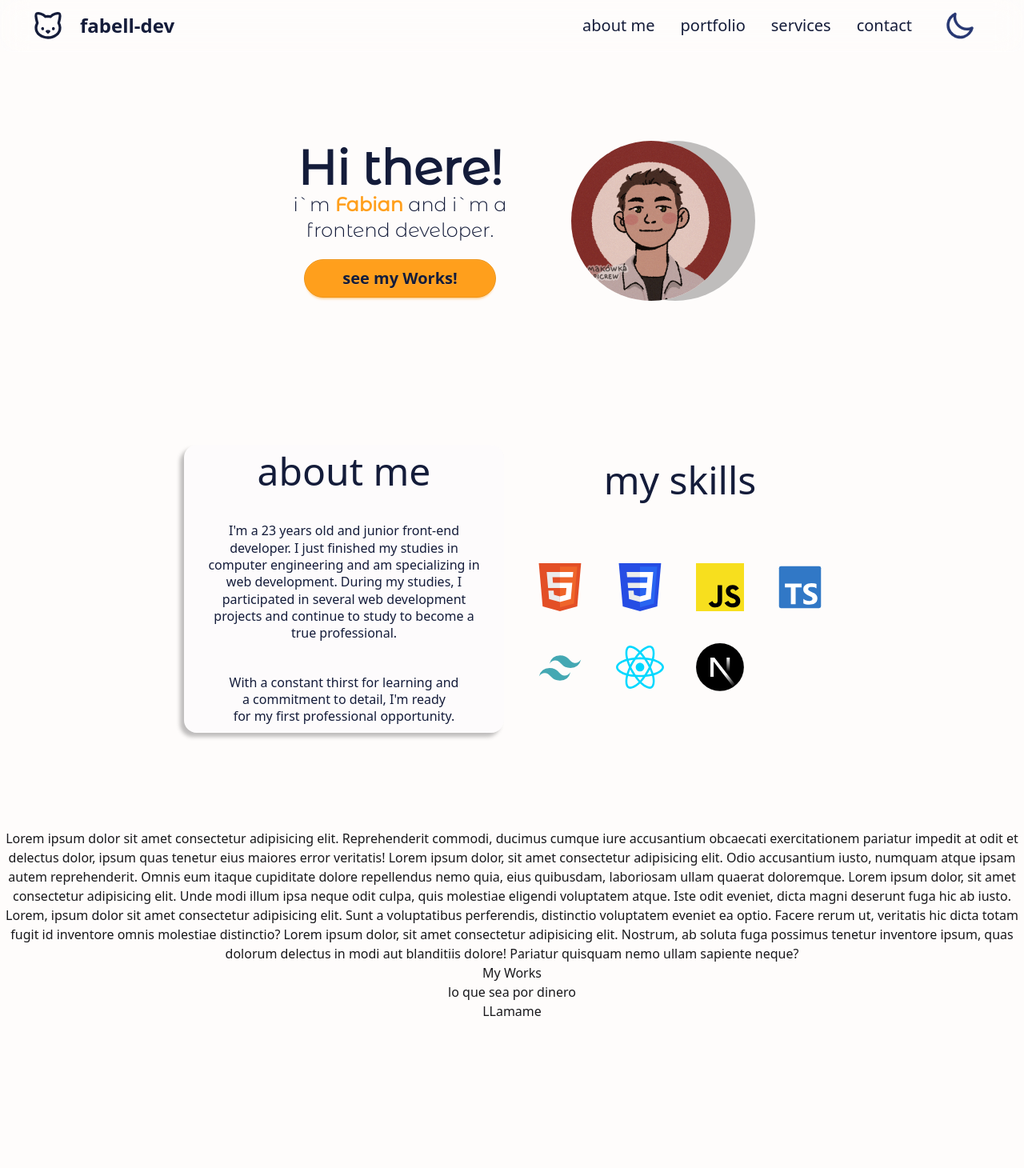
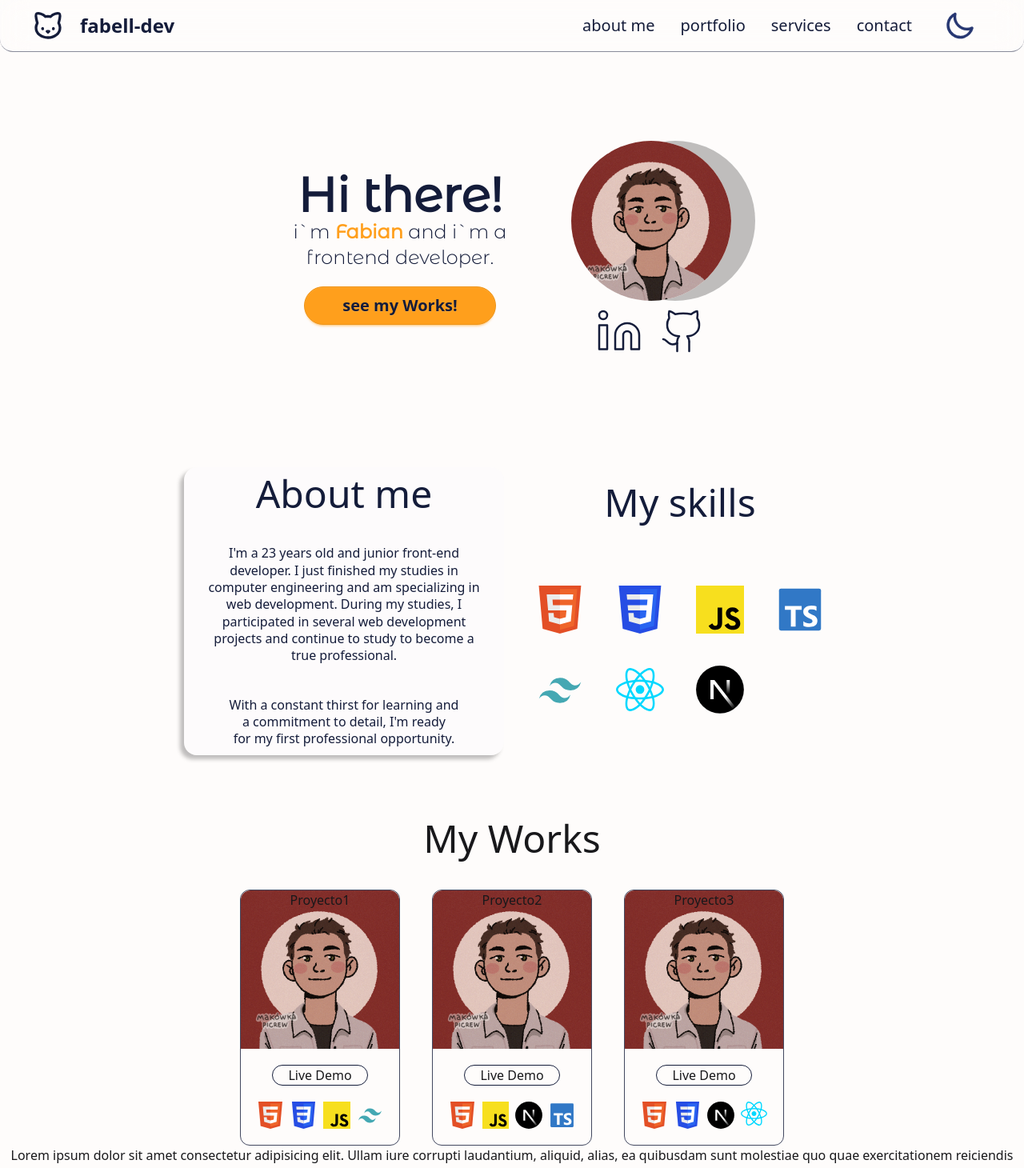
Before and after one commit to fabell-dev/Personal-Portfolio-v2, a React (Vite) app: page / in a window 1280 px wide. Shown: the top 1460 px of the page at 80% size. Before the commit the page ends 1276 px from the top, so only its background shows below. Built offline with nearby package versions, Linux system fonts and the light colour scheme.

Commit message:
Mas menos

```diff
--- a/package.json
+++ b/package.json
@@ -15,6 +15,7 @@
     "lucide-react": "^0.546.0",
     "react": "^19.1.1",
     "react-dom": "^19.1.1",
+    "swiper": "^12.0.3",
     "tailwindcss": "^4.1.14",
     "vite": "^7.1.1"
   },
--- a/src/App.tsx
+++ b/src/App.tsx
@@ -5,7 +5,7 @@ import Proyects from "./components/Proyects";
 import Services from "./components/Services";
 import Contact from "./components/Contact";
 
-import Test from "./components/Test";
+import Test from "./components/Test"
 
 function App() {
   return (
@@ -13,9 +13,9 @@ function App() {
       <NavBar />
       <HeroSection />
       <AboutMe />
+      <Proyects />
+      {/* <Services /> */}
       <Test/>
-      <Proyects />
-      <Services />
       <Contact />
     </>
   );
--- a/src/components/AboutMe.tsx
+++ b/src/components/AboutMe.tsx
@@ -23,13 +23,13 @@ function AboutMe() {
     <>
       <section
         id="about"
-        className="cursor-default text-neutral-content md:py-30 py-20 px-4
+        className="cursor-default text-neutral-content pt-20 px-4
         flex flex-col md:flex-row
         items-center place-content-center md:mt-10 md:gap-5"
       >
-        <div className="md:w-100 md:h-90 w-80 h-50 bg-info-content/30 rounded-2xl text-balance text-center md:shadow-[-5px_5px_5px_rgba(0,0,0,0.25)] flex flex-col justify-center  items-center md:gap-y-10 gap-y-5">
-          <p className="md:text-5xl text-4xl font-light">
-            about me
+        <div className="md:w-100 md:h-90 w-80 h-60 bg-info-content/30 rounded-2xl text-balance text-center shadow-[-5px_5px_5px_rgba(0,0,0,0.25)] flex flex-col justify-center  items-center md:gap-y-10 gap-y-5">
+          <p className="md:text-5xl text-4xl font-light ">
+            About me
           </p>
           <p className="md:text-[16px] md:mx-5 text-xs mx-2">
             I'm a 23 years old and junior front-end developer. I just finished
@@ -45,8 +45,8 @@ function AboutMe() {
         </div>
 
         <div className="md:w-100 md:h-90 w-80 h-60  flex flex-col box-border justify-between md:justify-normal md:gap-y-20">
-          <p className="md:text-5xl md:mt-5 text-4xl font-light  mt-10">
-            my skills
+          <p className="md:text-5xl md:mt-5 text-4xl font-light my-10 md:my-0">
+            My skills
           </p>
           <div
             className="w-80 md:w-100 grid grid-cols-4 grid-rows-2 justify-items-center gap-y-5 md:gap-y-10"
--- a/src/components/HeroSection.tsx
+++ b/src/components/HeroSection.tsx
@@ -1,11 +1,17 @@
-import test from "../assets/img/test.png";
+import profilephoto from "../assets/img/test.png";
+import { Github, Linkedin } from "lucide-react";
 
 function HeroSection() {
   return (
-    <section id="hero" className="cursor-default text-neutral-content md:pt-34 md:pb-5 pt-15 px-4 relative">
+    <section
+      id="hero"
+      className="cursor-default text-neutral-content md:pt-34 md:pb-5 pt-15 px-4 relative"
+    >
       <div className="flex items-center place-content-center mt-10 md:gap-20 gap-3">
         <div className="">
-          <p className="text-balance text-4xl md:text-6xl font-[Montserrat] font-bold">Hi there!</p>
+          <p className="text-balance text-4xl md:text-6xl font-[Montserrat] font-bold">
+            Hi there!
+          </p>
           <p className="text-xl md:text-2xl font-[Montserrat] font-light text-balance">
             i`m{" "}
             <span className="text-primary font-[Montserrat] font-bold">
@@ -13,20 +19,35 @@ function HeroSection() {
             </span>{" "}
             and i`m a
           </p>
-          <p className="text-xl md:text-2xl font-[Montserrat]  font-light">frontend developer.</p>
+          <p className="text-xl md:text-2xl font-[Montserrat]  font-light">
+            frontend developer.
+          </p>
           <button
             className="btn btn-primary rounded-4xl text-neutral-content md:mt-5 mt-3 md:h-12 md:w-60 h-8 w-43  "
             type="button"
           >
-            <a href="#portfolio" className="w-100% md:text-xl  text-balance">see my Works!</a>
+            <a href="#portfolio" className="w-100% md:text-xl  text-balance">
+              see my Works!
+            </a>
           </button>
         </div>
 
-        <div className="max-w-30 max-h-30 md:max-w-100 md:max-h-100">
-          <img
-            src={test}
-            className="object-contain md:w-50 md:h-50 rounded-full md:shadow-[30px_0_0px_rgba(0,0,0,0.25)] shadow-[10px_0_30px_rgba(0,0,0,0.25)] shadow-black-500"
-          ></img>
+        <div className="flex flex-col max-w-30 max-h-30 md:max-w-100 md:max-h-100">
+          <div>
+            <img
+              src={profilephoto}
+              className="object-contain md:w-50 md:h-50 rounded-full md:shadow-[30px_0_0px_rgba(0,0,0,0.25)] shadow-[10px_0_30px_rgba(0,0,0,0.25)] shadow-black-500"
+            ></img>
+          </div>
+
+          <div className="flex justify-center mt-2 gap-5">
+            <a href="https://github.com/fabell-dev" className="">
+              <Linkedin className="hover:scale-115 transition-scale duration-150 stroke-neutral-content stroke-1 object-contain md:h-15 md:w-15" />
+            </a>
+            <a href="https://github.com/fabell-dev" className="">
+              <Github className="hover:scale-115 transition-scale duration-150 stroke-neutral-content stroke-1 object-contain md:h-15 md:w-15" />
+            </a>
+          </div>
         </div>
       </div>
     </section>
--- a/src/components/NavBar.tsx
+++ b/src/components/NavBar.tsx
@@ -12,11 +12,11 @@ const navItems = [
 export const Navbar = () => {
   const [isMenuOpen, setIsMenuOpen] = useState(false);
   return (
-    <nav className="fixed w-full z-10 py-3 backdrop-filter md:backdrop-blur-lg bg-info-content md:bg-transparent border-white/50 border-b rounded-b-2xl shadow-white">
+    <nav className="fixed w-full z-10 py-3 backdrop-filter md:backdrop-blur-lg bg-info-content md:bg-transparent border-neutral-content/50 border-b rounded-b-2xl shadow-white">
       <div className="mx-10 flex items-center justify-between">
         <div className="flex gap-5 ">
           <a href="#hero">
-            <Cat className="w-10 h-10 stroke-neutral-content" />
+            <Cat className="hover:scale-115 transition-scale duration-150 w-10 h-10 stroke-neutral-content" />
           </a>
 
           <p className="text-2xl text-neutral-content font-bold flex items-center cursor-default">
--- a/src/components/Proyects.tsx
+++ b/src/components/Proyects.tsx
@@ -1,15 +1,136 @@
+import image from "../assets/img/test.png";
+import html from "../assets/icons/html.svg";
+import css from "../assets/icons/css.svg";
+import tailwind from "../assets/icons/tailwind.svg";
+import js from "../assets/icons/js.svg";
+import typesrcypt from "../assets/icons/typescript.svg";
+import react from "../assets/icons/react.svg";
+import next from "../assets/icons/nextjs.svg";
+
+import { Swiper, SwiperSlide } from "swiper/react";
+// Import Swiper styles
+import "swiper/css";
+import "swiper/css/navigation";
+// import required modules
+import { Navigation } from "swiper/modules";
+
 function Proyects() {
+  const proyects = {
+    id: [0, 1, 2],
+    skills: [
+      [html, css, js, tailwind],
+      [html, js, next, typesrcypt],
+      [html, css, next, react],
+    ],
+    name: ["Proyecto1", "Proyecto2", "Proyecto3"],
+    image: [image, image, image],
+    ref: ["https://youtube.com", "https://youtube.com", "https://youtube.com"],
+  };
+
   return (
     <>
-      <section id="portfolio">
-        <p>My Works</p>
-        <div className="">
-          <div></div>
-          <div></div>
-          <div></div>
+      <section id="portfolio" className="pt-20">
+        <p className="mb-10 text-4xl md:text-5xl font-light">My Works</p>
+
+        {/* Dekstop */}
+        <div className="hidden md:flex gap-10 justify-center">
+          <Card
+            text={proyects.name[0]}
+            col={4}
+            skills={proyects.skills[0]}
+            image={proyects.image[0]}
+            ref={proyects.ref[0]}
+          />
+
+          <Card
+            text={proyects.name[1]}
+            col={4}
+            skills={proyects.skills[1]}
+            image={proyects.image[1]}
+            ref={proyects.ref[1]}
+          />
+
+          <Card
+            text={proyects.name[2]}
+            col={4}
+            skills={proyects.skills[2]}
+            image={proyects.image[2]}
+            ref={proyects.ref[2]}
+          />
+        </div>
+
+        {/* Moviles */}
+        <div className="flex md:hidden">
+          <Swiper
+            navigation={true}
+            modules={[Navigation]}
+            className="mySwiper w-50 "
+          >
+            <SwiperSlide>
+              <Card
+                text={proyects.name[0]}
+                col={4}
+                skills={proyects.skills[0]}
+                image={proyects.image[0]}
+                ref={proyects.ref[0]}
+              />
+            </SwiperSlide>
+            <SwiperSlide>
+              <Card
+                text={proyects.name[1]}
+                col={4}
+                skills={proyects.skills[1]}
+                image={proyects.image[1]}
+                ref={proyects.ref[1]}
+              />
+            </SwiperSlide>
+            <SwiperSlide>
+              <Card
+                text={proyects.name[2]}
+                col={4}
+                skills={proyects.skills[2]}
+                image={proyects.image[2]}
+                ref={proyects.ref[2]}
+              />
+            </SwiperSlide>
+          </Swiper>
         </div>
       </section>
     </>
   );
 }
+
 export default Proyects;
+
+export function Card(props: CardProps) {
+  return (
+    <div className="flex flex-col border-neutral-content/80 border-1 w-50 rounded-xl ">
+      <p className="absolute self-center">{props.text}</p>
+      <img className="rounded-t-xl object-contain " src={props.image}></img>
+      <div></div>
+      <a className="my-5 mx-auto" href={props.ref}>
+        <button
+          className="cursor-pointer border-neutral-content border-1 rounded-2xl w-30 hover:scale-115 transition-scale duration-150"
+          type="button"
+        >
+          Live Demo
+        </button>
+      </a>
+      <div
+        className={`grid grid-cols-${props.col} justify-items-center gap-2 mx-5 mb-5`}
+      >
+        {props.skills.map((item) => (
+          <img className="object-contain" src={item}></img>
+        ))}
+      </div>
+    </div>
+  );
+}
+
+interface CardProps {
+  image: string;
+  ref: string;
+  col: Number;
+  text?: string;
+  skills: Array<string>;
+}
--- a/src/components/Services.tsx
+++ b/src/components/Services.tsx
@@ -1,7 +1,37 @@
+import test from "../assets/img/test.png";
 function Services() {
   return (
     <>
-      <section id="services">lo que sea por dinero</section>
+      <section id="services" className="pt-20">
+        <p className="mb-10 md:text-5xl text-4xl font-light">Services</p>
+        <div className="flex justify-center gap-20">
+          <div className="bg-info-content/30 w-100 h-80 rounded-2xl shadow-[-5px_5px_5px_rgba(0,0,0,0.25)]">
+            <p className="mx-5 my-5 text-balance text-xl text-center ">
+              I offer{" "}
+              <strong className="text-primary">
+                {" "}
+                custom website development
+              </strong>
+              ,prioritazing clean, semantic code,optimized perfomance, and an
+              exepcional user experience across all devices.I'm dedicated to
+              understanding your proyect's purpose to create an effective
+              solution.I bring dedication, a drive to work,and a continuous
+              improvement mindset to every challenge.
+            </p>
+          </div>
+          <div className="w-100 h-80">
+            <img className="h-70 w-100 rounded-2xl" src={test}></img>
+            <a href="#contact">
+              <button
+                className="cursor-pointer bg-primary w-100 h-8 my-2 rounded-2xl"
+                type="button"
+              >
+                i'm interested
+              </button>
+            </a>
+          </div>
+        </div>
+      </section>
     </>
   );
 }
--- a/src/components/Test.tsx
+++ b/src/components/Test.tsx
@@ -1,8 +1,13 @@
-function Test() {
+
+type Props = {}
+
+function Test({} : Props) {
   return (
     <>
-      Lorem ipsum dolor sit amet consectetur adipisicing elit. Reprehenderit commodi, ducimus cumque iure accusantium obcaecati exercitationem pariatur impedit at odit et delectus dolor, ipsum quas tenetur eius maiores error veritatis!
-      Lorem ipsum dolor, sit amet consectetur adipisicing elit. Odio accusantium iusto, numquam atque ipsam autem reprehenderit. Omnis eum itaque cupiditate dolore repellendus nemo quia, eius quibusdam, laboriosam ullam quaerat doloremque. Lorem ipsum dolor, sit amet consectetur adipisicing elit. Unde modi illum ipsa neque odit culpa, quis molestiae eligendi voluptatem atque. Iste odit eveniet, dicta magni deserunt fuga hic ab iusto. Lorem, ipsum dolor sit amet consectetur adipisicing elit. Sunt a voluptatibus perferendis, distinctio voluptatem eveniet ea optio. Facere rerum ut, veritatis hic dicta totam fugit id inventore omnis molestiae distinctio? Lorem ipsum dolor, sit amet consectetur adipisicing elit. Nostrum, ab soluta fuga possimus tenetur inventore ipsum, quas dolorum delectus in modi aut blanditiis dolore! Pariatur quisquam nemo ullam sapiente neque?
+     <p>Lorem ipsum dolor sit amet consectetur adipisicing elit. Ullam iure corrupti laudantium, aliquid, alias, ea quibusdam sunt molestiae quo quae exercitationem reiciendis omnis explicabo quasi quaerat? Harum fuga repudiandae dignissimos. Lorem ipsum dolor sit, amet consectetur adipisicing elit. Consequuntur minima saepe animi! Sed beatae recusandae quis odio neque dolore veritatis suscipit! Alias, soluta! Corporis id sit perspiciatis est eius dolores? Lorem ipsum dolor sit amet, consectetur adipisicing elit. Harum fuga voluptatem dolor quibusdam accusantium reiciendis quo recusandae consectetur, nostrum, quod rem aliquid qui deleniti vel tempora quaerat sint sequi. Quo.
+      Lorem ipsum dolor sit amet consectetur adipisicing elit. Ullam iure corrupti laudantium, aliquid, alias, ea quibusdam sunt molestiae quo quae exercitationem reiciendis omnis explicabo quasi quaerat? Harum fuga repudiandae dignissimos. Lorem ipsum dolor sit, amet consectetur adipisicing elit. Consequuntur minima saepe animi! Sed beatae recusandae quis odio neque dolore veritatis suscipit! Alias, soluta! Corporis id sit perspiciatis est eius dolores? Lorem ipsum dolor sit amet, consectetur adipisicing elit. Harum fuga voluptatem dolor quibusdam accusantium reiciendis quo recusandae consectetur, nostrum, quod rem aliquid qui deleniti vel tempora quaerat sint sequi. Quo.
+      Lorem ipsum dolor sit amet consectetur adipisicing elit. Ullam iure corrupti laudantium, aliquid, alias, ea quibusdam sunt molestiae quo quae exercitationem reiciendis omnis explicabo quasi quaerat? Harum fuga repudiandae dignissimos. Lorem ipsum dolor sit, amet consectetur adipisicing elit. Consequuntur minima saepe animi! Sed beatae recusandae quis odio neque dolore veritatis suscipit! Alias, soluta! Corporis id sit perspiciatis est eius dolores? Lorem ipsum dolor sit amet, consectetur adipisicing elit. Harum fuga voluptatem dolor quibusdam accusantium reiciendis quo recusandae consectetur, nostrum, quod rem aliquid qui deleniti vel tempora quaerat sint sequi. Quo.
+     </p>
     </>
 )
 }
--- a/src/components/ThemeController.tsx
+++ b/src/components/ThemeController.tsx
@@ -37,7 +37,7 @@ function ThemeController() {
 
   return (
     <>
-        <label className="swap swap-rotate">
+        <label className="swap swap-rotate hover:scale-115 transition-scale duration-150">
           <input
             type="checkbox"
             className="theme-controller "
```
Also changed, not shown: src/assets/icons/cat.svg (deleted), 1 other file (tests, documents, lock files or other folders).
